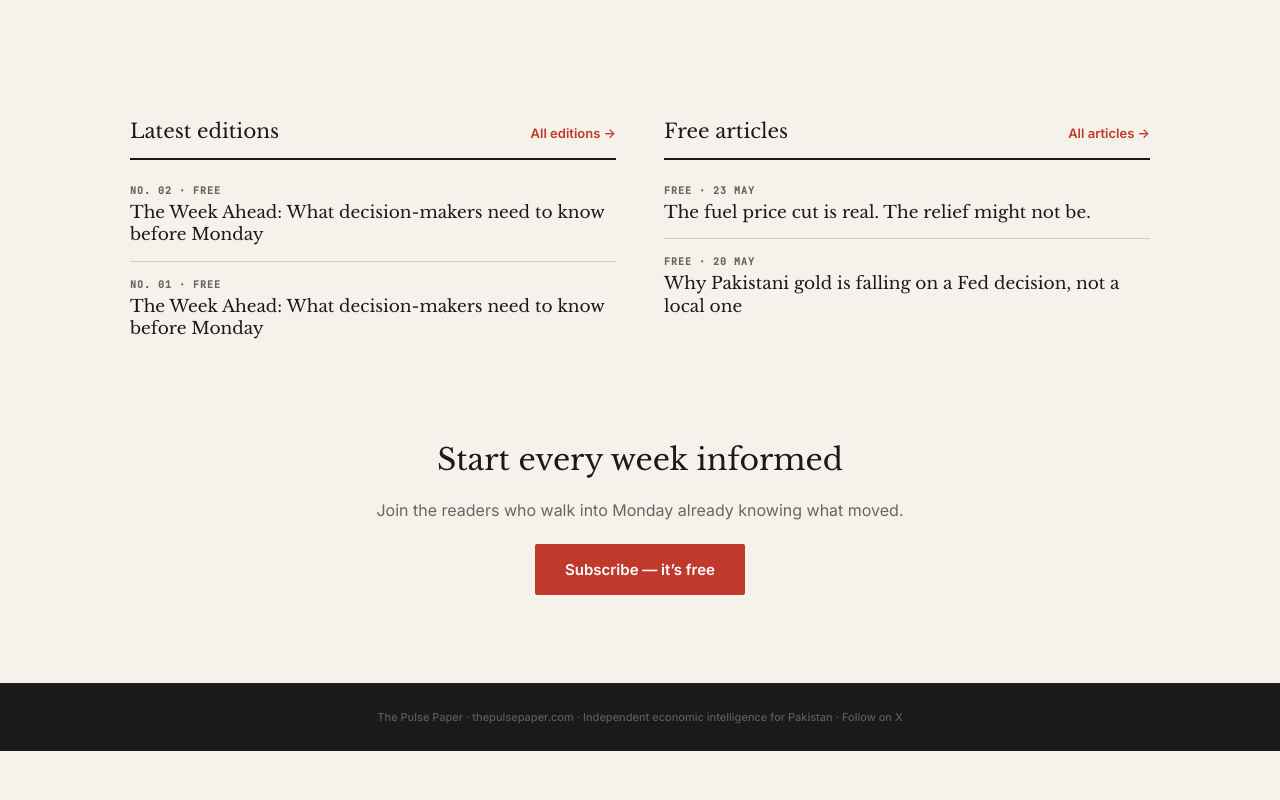
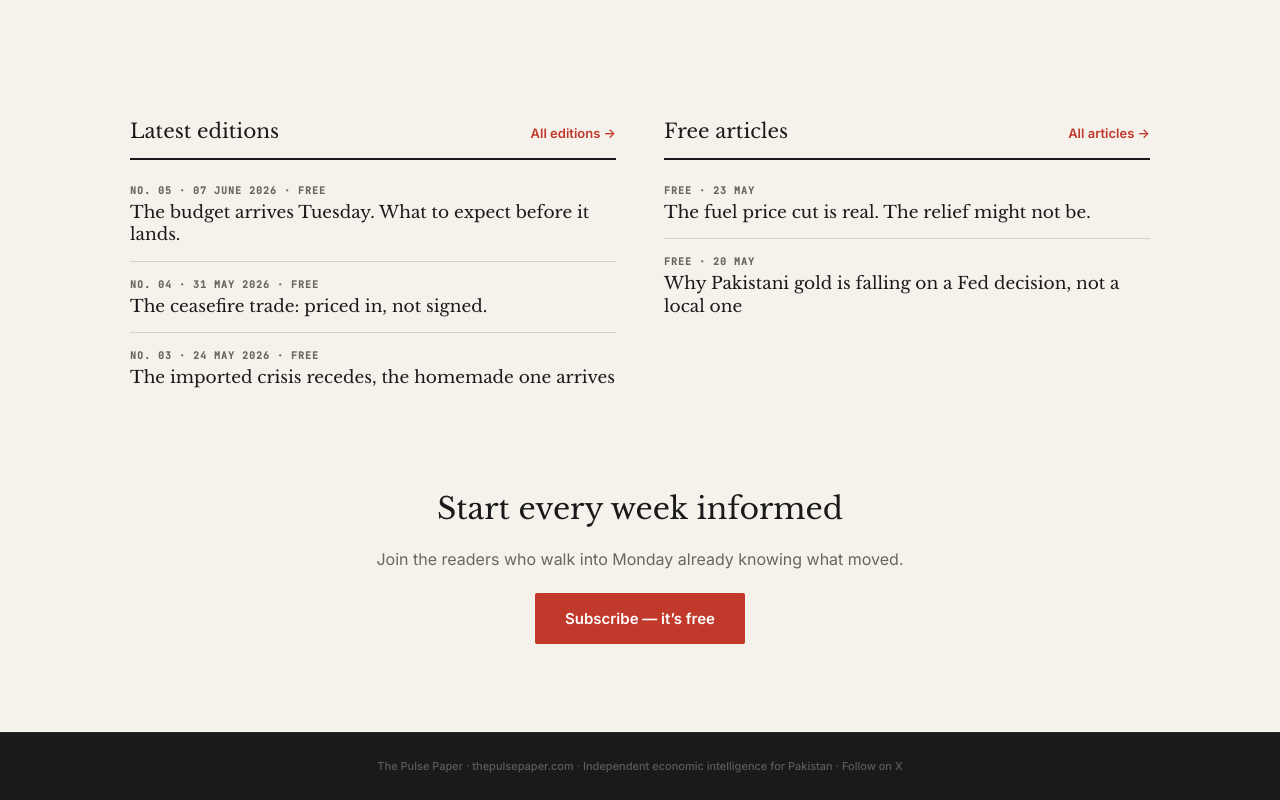
Before and after one commit to StrongerAI/thepulsepaper.com, an Astro site: page / in a window 1280 px wide. Shown: the part 2869-3669 px from the top of the page. Before the commit the page ends 3620 px from the top, so only its background shows below. Built offline with nearby package versions, Linux system fonts and the light colour scheme; Astro itself is replaced by a stand-in of ours.

Commit message:
Fix homepage editions list: import from editions.js instead of hardcoded stale array
Co-Authored-By: Claude Sonnet 4.6 <noreply@anthropic.com>

```diff
--- a/src/pages/index.astro
+++ b/src/pages/index.astro
@@ -1,12 +1,9 @@
 ---
 import Base from '../layouts/Base.astro';
 import { getCollection } from 'astro:content';
+import { editionsList } from '../data/editions.js';
 
-// Latest editions — manual list mirroring the archive (newest first, top 3 shown).
-const editions = [
-  { no: '02', date: '17 May', href: '/editions/2026-05-17.html', access: 'free', title: 'The Week Ahead: What decision-makers need to know before Monday' },
-  { no: '01', date: '10 May', href: '/editions/2026-05-10.html', access: 'free', title: 'The Week Ahead: What decision-makers need to know before Monday' },
-].slice(0, 3);
+const editions = editionsList.slice(0, 3);
 const articles = (await getCollection('articles', ({ data }) => !data.draft))
   .sort((a, b) => b.data.date.valueOf() - a.data.date.valueOf()).slice(0, 3);
 
@@ -141,8 +138,8 @@ const audience = [
     <div class="col">
       <div class="col-head"><h2>Latest editions</h2><a href="/editions" class="more">All editions →</a></div>
       {editions.map((e) => (
-        <a class="mini" href={e.href}>
-          <span class="mono mini-num">No. {e.no} · {e.access === 'free' ? 'Free' : 'Subscribers'}</span>
+        <a class="mini" href={`/editions/${e.slug}.html`}>
+          <span class="mono mini-num">No. {e.no} · {e.date} · {e.access === 'free' ? 'Free' : 'Subscribers'}</span>
           <span class="mini-title">{e.title}</span>
         </a>
       ))}
```
